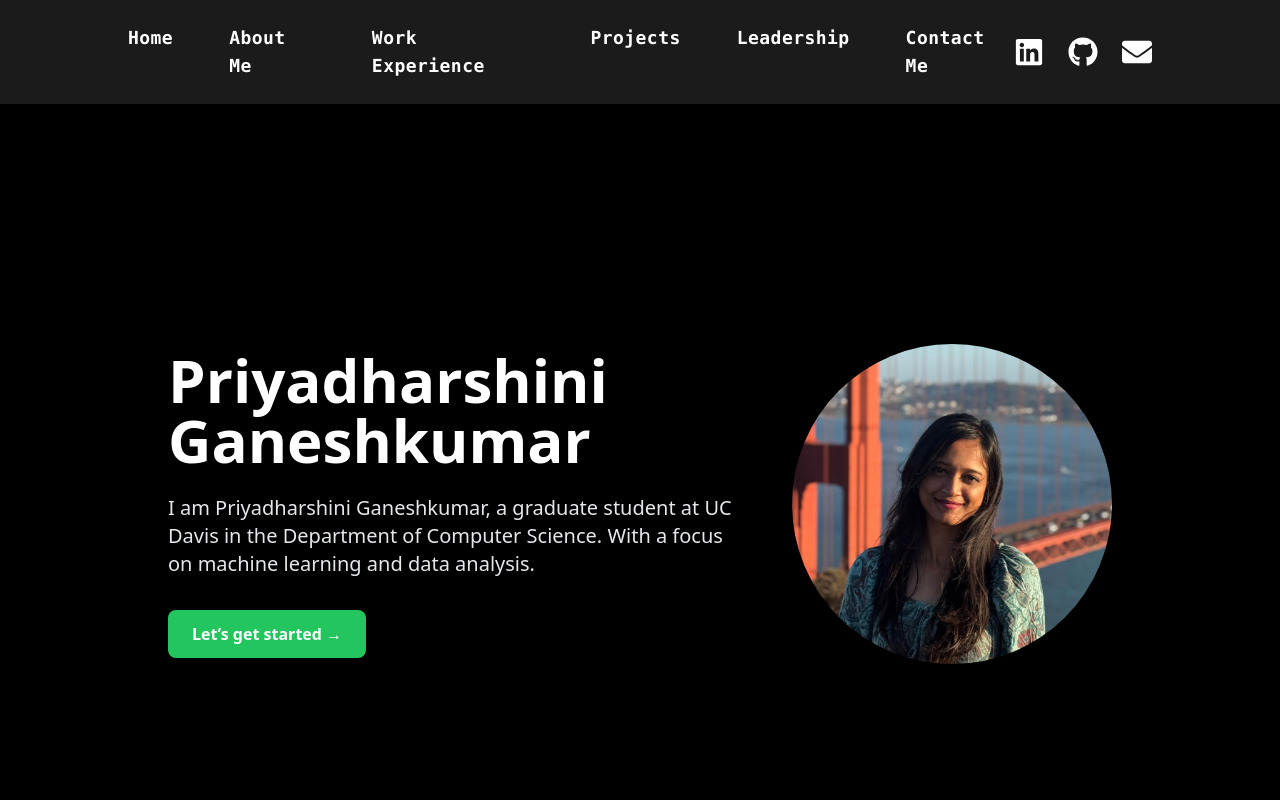
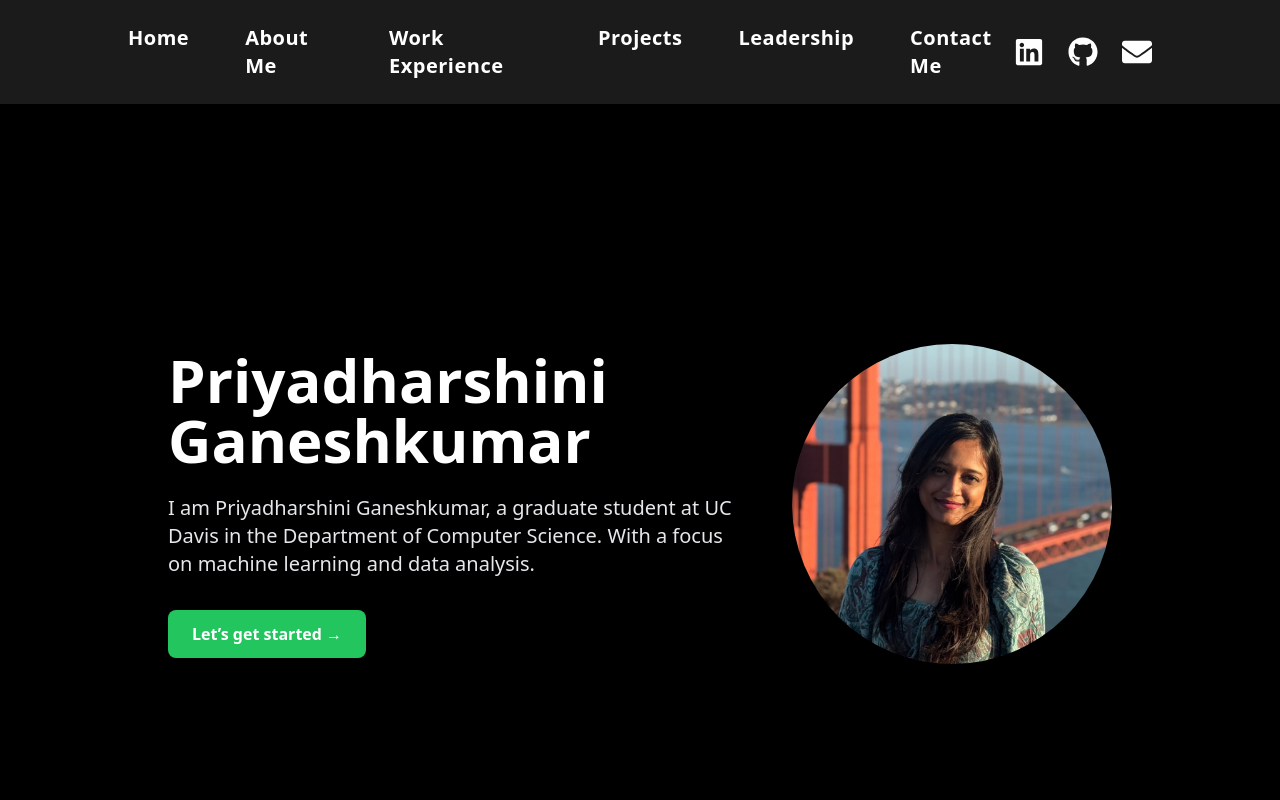
Before and after one commit to priyadharshini18-hub/priyadharshini.github.io, a React (Create React App) app: page / in a window 1280 px wide. Shown: the top 800 px of the page. Built offline with nearby package versions, Linux system fonts and the light colour scheme.

Commit message:
Modified the Navbar

```diff
--- a/src/components/Navbar.jsx
+++ b/src/components/Navbar.jsx
@@ -6,7 +6,7 @@ const Navbar = () => {
     <div className="w-full flex justify-center sticky top-0 z-50 bg-[#1B1B1B] py-6 shadow-md">
       <nav className="w-[80%] flex justify-between items-center text-white">
         {/* Menu - left side */}
-        <ul className="flex gap-14 text-lg font-mono font-semibold tracking-wide">
+        <ul className="flex gap-14 text-xl font-sans font-semibold tracking-wide">
           <li><a href="#home" className="hover:text-green-400 transition-colors">Home</a></li>
           <li><a href="#about" className="hover:text-green-400 transition-colors">About Me</a></li>
           <li><a href="#work" className="hover:text-green-400 transition-colors">Work Experience</a></li>
```
